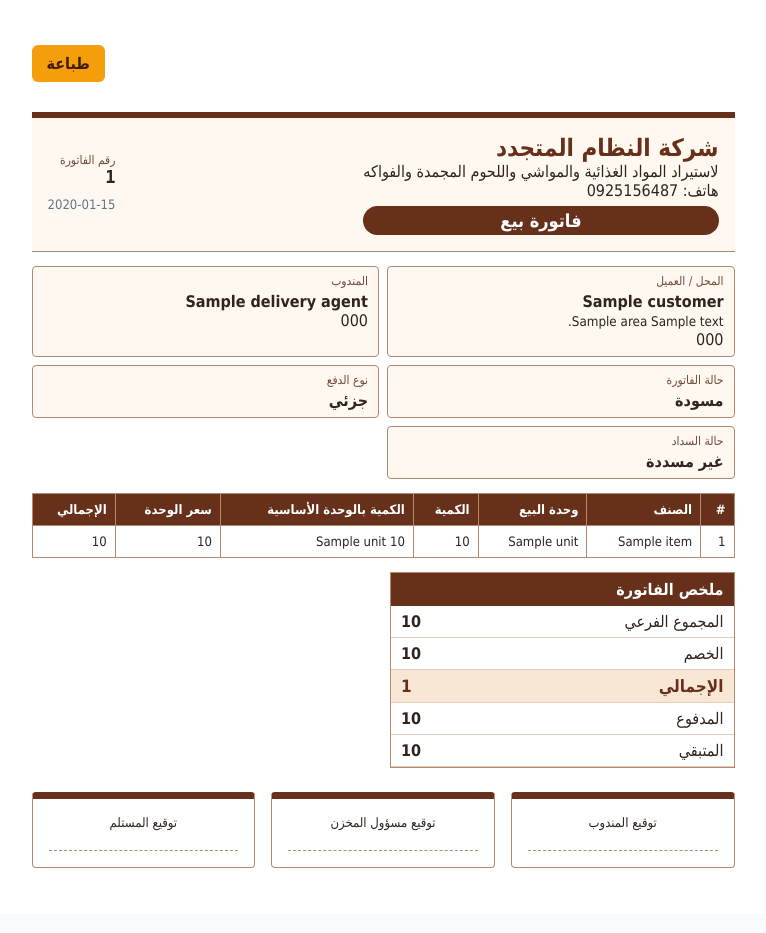
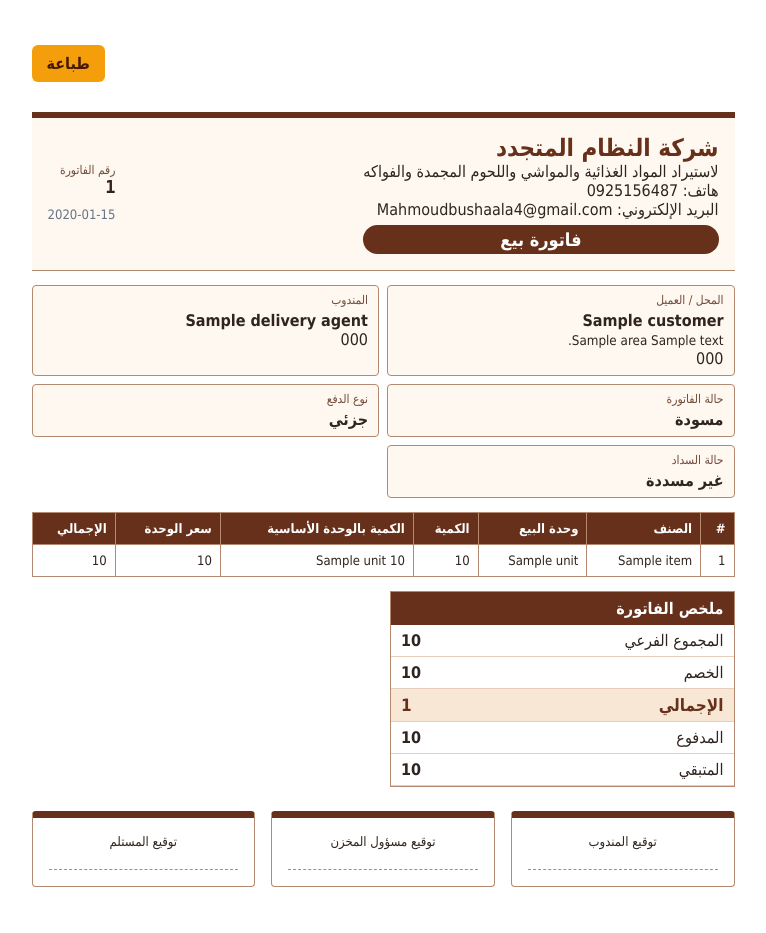
Before and after one commit to aldernawi/inventory-system, a Laravel app: template resources/views/salami/invoices/print.blade.php in a window 1280 px wide. Shown: the whole page, without its empty margins (257-1023 px from the left). Before the commit the page ends 868 px from the top, so only its background shows below. Run offline with Laravel 12, Linux system fonts and the light colour scheme; the template is opened without the code that fills it: most values are stand-ins (such as "Sample title", 1, 10 or a date in 2020); parts of the project's set-up code (start-up, migrations or seed data) failed here and were passed over; some libraries are stand-ins or nearby versions.

Commit message:
Add contact email to sales invoices

```diff
--- a/resources/views/salami/invoices/print.blade.php
+++ b/resources/views/salami/invoices/print.blade.php
@@ -35,7 +35,7 @@
     <body>
         <main class="page">
             <button class="no-print" type="button" onclick="window.print()" style="margin-bottom:16px;padding:9px 15px;border:0;border-radius:6px;background:#f59e0b;color:#451a03;font-weight:bold;cursor:pointer">طباعة</button>
-            <header class="header"><div><h2>شركة النظام المتجدد</h2><p>لاستيراد المواد الغذائية والمواشي واللحوم المجمدة والفواكه</p><p>هاتف: <span dir="ltr">0925156487</span></p><h1 style="margin-top:6px">فاتورة بيع</h1></div><div><span class="label">رقم الفاتورة</span><strong style="font-family:monospace;font-size:17px">{{ $invoice->invoice_number }}</strong><p class="muted" style="margin-top:6px">{{ $invoice->invoice_date->format('Y-m-d') }}</p></div></header>
+            <header class="header"><div><h2>شركة النظام المتجدد</h2><p>لاستيراد المواد الغذائية والمواشي واللحوم المجمدة والفواكه</p><p>هاتف: <span dir="ltr">0925156487</span></p><p>البريد الإلكتروني: <bdi dir="ltr">Mahmoudbushaala4@gmail.com</bdi></p><h1 style="margin-top:6px">فاتورة بيع</h1></div><div><span class="label">رقم الفاتورة</span><strong style="font-family:monospace;font-size:17px">{{ $invoice->invoice_number }}</strong><p class="muted" style="margin-top:6px">{{ $invoice->invoice_date->format('Y-m-d') }}</p></div></header>
             <section class="meta"><div><span class="label">المحل / العميل</span><span class="value">{{ $invoice->customer->name }}</span><small>{{ $invoice->customer->area }} {{ $invoice->customer->address }}</small><br><bdi>{{ $invoice->customer->phone }}</bdi></div><div><span class="label">المندوب</span><span class="value">{{ $invoice->deliveryAgent?->name ?? '—' }}</span><bdi>{{ $invoice->deliveryAgent?->phone }}</bdi></div><div><span class="label">حالة الفاتورة</span><span class="value">{{ $invoice->status->value==='confirmed'?'معتمدة':($invoice->status->value==='cancelled'?'ملغاة':'مسودة') }}</span></div><div><span class="label">نوع الدفع</span><span class="value">{{ $invoice->payment_type->value==='cash'?'نقدي':($invoice->payment_type->value==='credit'?'آجل':'جزئي') }}</span></div><div><span class="label">حالة السداد</span><span class="value">{{ $invoice->payment_status->value==='paid'?'مسددة':($invoice->payment_status->value==='partial'?'جزئية':'غير مسددة') }}</span></div></section>
             <table><thead><tr><th>#</th><th>الصنف</th><th>وحدة البيع</th><th>الكمية</th><th>الكمية بالوحدة الأساسية</th><th>سعر الوحدة</th><th>الإجمالي</th></tr></thead><tbody>@foreach($invoice->items as $item)<tr><td>{{ $loop->iteration }}</td><td>{{ $item->product_name }}</td><td>{{ $item->unit }}@if($item->unit === 'صندوق') ({{ $item->conversion_factor }} قطعة/صندوق)@endif</td><td>{{ $item->quantity }}</td><td>{{ $item->stock_quantity }} {{ $item->product?->unit ?? 'قطعة' }}</td><td>{{ $item->unit_price }}</td><td>{{ $item->line_total }}</td></tr>@endforeach</tbody></table>
             <section class="totals"><div><span>المجموع الفرعي</span><strong>{{ $invoice->subtotal_amount }}</strong></div><div><span>الخصم</span><strong>{{ $invoice->discount_amount }}</strong></div><div class="final"><span>الإجمالي</span><strong>{{ $invoice->total_amount }}</strong></div><div><span>المدفوع</span><strong>{{ $invoice->paid_amount }}</strong></div><div><span>المتبقي</span><strong>{{ $invoice->remaining_amount }}</strong></div></section>
```
Also changed, not shown: resources/views/flowers/invoices/print.blade.php (+1 -1 lines).
